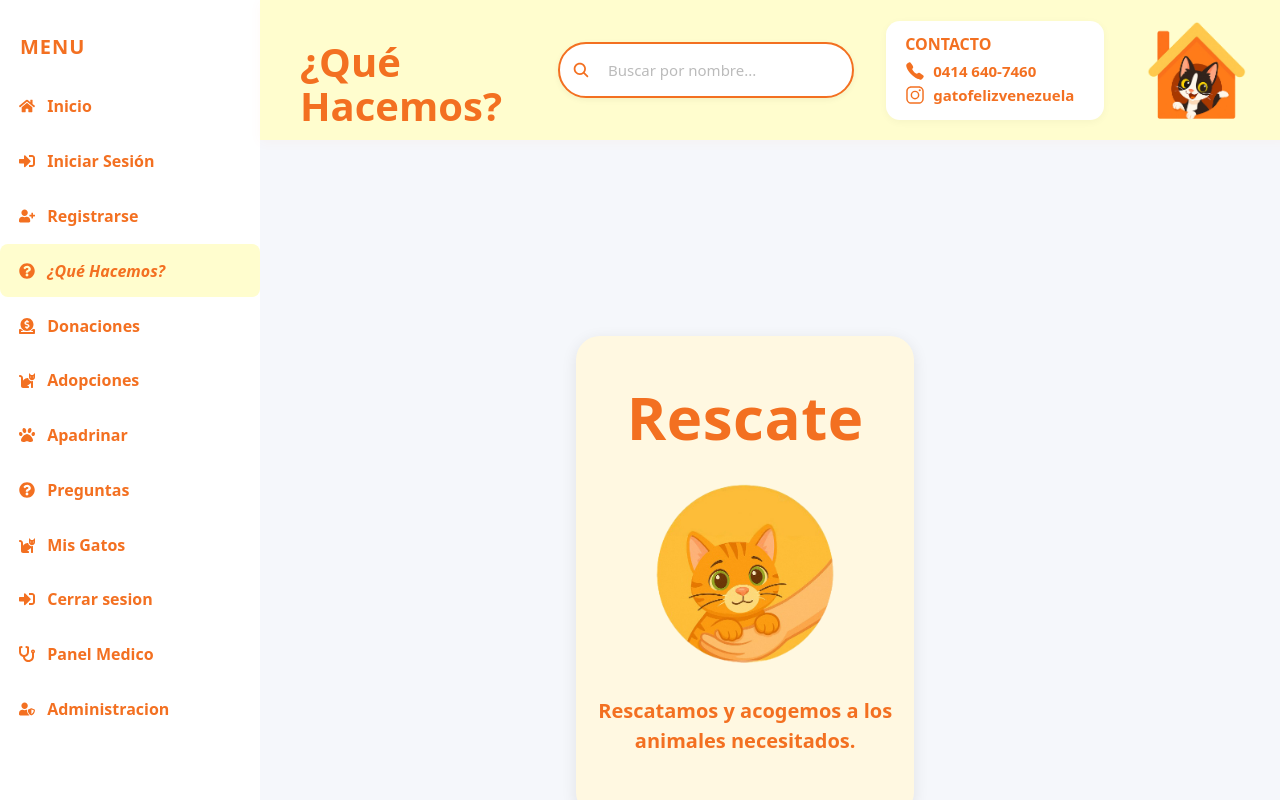
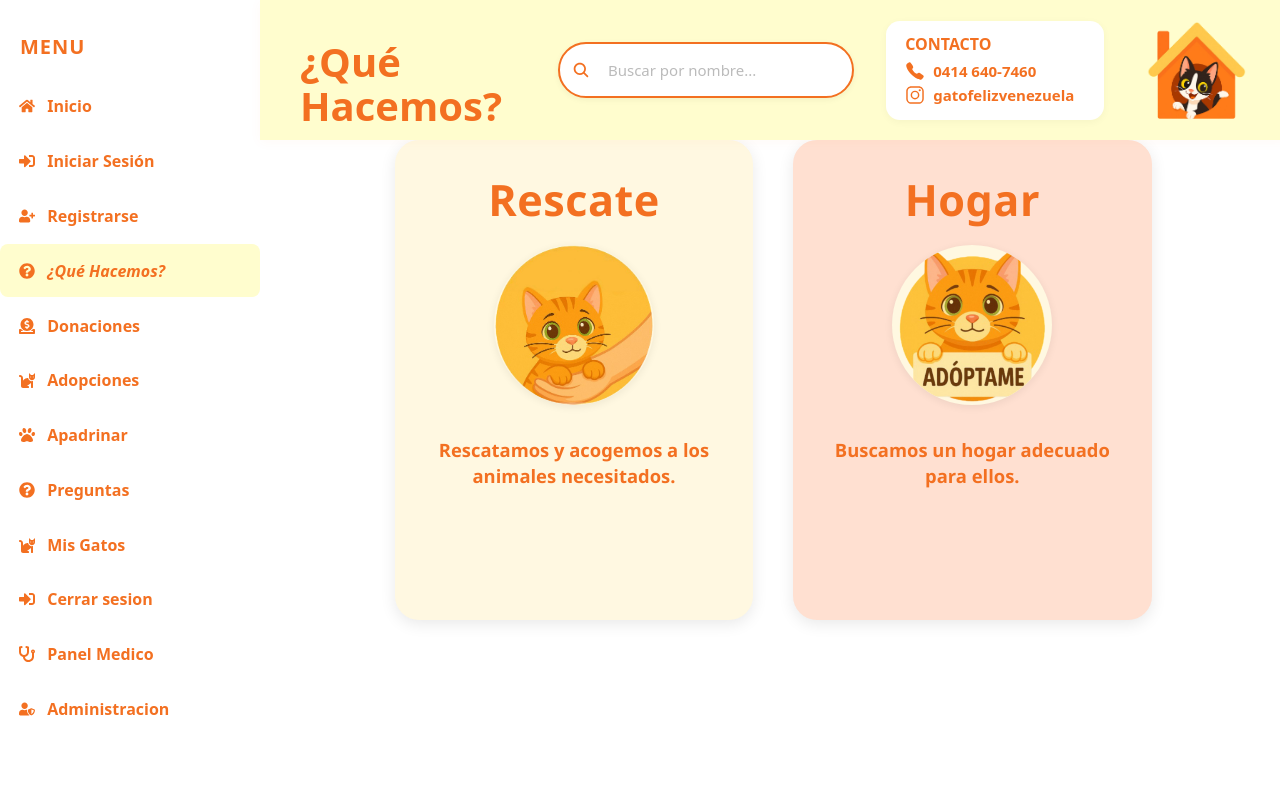
Before and after one commit to idiarj/frontend-GatoFeliz, a React (Vite) app: page /aboutUs in a window 1280 px wide. Built offline with nearby package versions, Linux system fonts and the light colour scheme; no server answers.

Commit message:
arreglado background raro

```diff
--- a/index.html
+++ b/index.html
@@ -4,7 +4,7 @@
     <meta charset="UTF-8" />
     <link rel="icon" type="image/png" href="/src/assets/images/logoicono.png" />
     <meta name="viewport" content="width=device-width, initial-scale=1.0" />
-    <title>GatoFelizVenezuela</title>
+    <title>Gato Feliz Venezuela</title>
   </head>
   <body>
     <div id="root"></div>
--- /dev/null
+++ b/src/api/Cats.js
@@ -0,0 +1,18 @@
+import { fetchInstance } from "../utils/Fetch";
+import { delay } from "../utils/delay";
+export const fetchCats = async () => {
+    await delay(100000);
+  const response = await fetchInstance.get({
+    endpoint: "/animal?adoptable=true",
+    headers: { "Content-Type": "application/json" },
+  });
+  const data = await response.json();
+  return data.data;
+};
+
+// Loader: devuelve un objeto con promesas
+export const fetchCatsLoader = () => {
+  return {
+    cats: fetchCats(), // es una promesa, React Router lo entiende
+  };
+};
--- a/src/layouts/appLayout/AppLayout.css
+++ b/src/layouts/appLayout/AppLayout.css
@@ -41,8 +41,8 @@ body {
 /* Área donde va el contenido de la ruta actual (Outlet) */
 .app-main {
   grid-area: main;
-  overflow: auto;                     /* scroll del contenido */
-  padding: 16px;                      /* espaciado consistente */
+  overflow: auto;
+  /* padding: 16px;                      espaciado consistente */
   min-width: 0;                       /* ¡clave! evita overflow horizontal */
   min-height: 0;                 /* ¡clave! permite que el overflow funcione */
 }
--- a/src/routes.jsx
+++ b/src/routes.jsx
@@ -1,5 +1,6 @@
 import { createBrowserRouter, Navigate } from "react-router-dom";
 import { fetchInstance } from "./utils/Fetch.js";
+import { fetchCatsLoader } from "./api/Cats.js";
 import Login from './views/auth/login/login.jsx';
 import Register from './views/auth/register/register.jsx';
 import RecoverPassword from './views/auth/recoverPassword/recoverPassword.jsx';
@@ -65,14 +66,7 @@ export const router = createBrowserRouter([
     {
         path: '/adoption',
         element: <Adoptions/>,
-        loader: async () => {
-            //await new Promise(resolve => setTimeout(resolve, 2000)); // Simula retraso de 1 segundo
-            const response = await fetchInstance.get({ endpoint: '/animal?adoptable=true',  headers: { 'Content-Type': 'application/json' } });
-            const {data} = await response.json();
-            console.table(data);
-            return data;
-        },
-        hydrateFallbackElement: <Loading subtitle={'Cargando gatos...'}/>
+        loader: fetchCatsLoader
     },
     {
         path: '/apadrinar',
--- /dev/null
+++ b/src/utils/delay.js
@@ -0,0 +1 @@
+export const delay = (ms) => new Promise((res) => setTimeout(res, ms));
--- a/src/views/user/aboutUs/aboutUs.css
+++ b/src/views/user/aboutUs/aboutUs.css
@@ -1,67 +1,124 @@
+/* Variables de color y tipografía */
+:root {
+  --primary: #F37021;
+  --bg-light: #fff8e1;
+  --bg-lighter: #ffe0d1;
+  --shadow: 0 4px 16px rgba(0, 0, 0, 0.09);
+  --shadow-hover: 0 12px 40px rgba(243,112,33,0.18), 0 12px 40px rgba(0,0,0,0.18);
+  --card-radius: 24px;
+  --font-main: 'Segoe UI', 'Roboto', Arial, sans-serif;
+}
 /* Estilos para aboutUs.jsx */
 
 /* Fondo principal */
 .aboutus-bg {
   background: #fff;
   min-height: 100vh;
+  display: flex;
+  align-items: center;
+  justify-content: center;
+  font-family: var(--font-main);
+  padding: 0 2vw;
 }
 
 /* Contenedor de las tarjetas */
 .aboutus-cards {
-  margin-top: 180px;
   display: flex;
   flex-direction: row;
-  justify-content: flex-start;
+  justify-content: center;
+  align-items: center;
   gap: 40px;
   flex-wrap: wrap;
-  margin-left: 300px;
+  width: 100%;
+  max-width: 1200px;
+  margin: 0 auto;
 }
 
 /* Tarjeta individual */
+
 .aboutus-card {
-  border-radius: 24px;
-  width: 300px;
+  border-radius: var(--card-radius);
+  width: 320px;
+  max-width: 95vw;
+  min-width: 260px;
   min-height: 420px;
   display: flex;
-  box-shadow: 0 4px 16px rgba(0, 0, 0, 0.09);
-  transition: box-shadow 0.2s ease;
+  box-shadow: var(--shadow);
+  transition: box-shadow 0.25s, transform 0.22s cubic-bezier(.4,1.3,.6,1);
   flex-direction: column;
   align-items: center;
   padding: 2.2rem 1.2rem 1.5rem 1.2rem;
-  margin-bottom: 24px;
-
+  margin-bottom: 150px;
+  background: #fff;
+  cursor: pointer;
+  outline: none;
 }
 
-.aboutus-card:hover {
-  box-shadow: 0 12px 40px rgba(243,112,33,0.18), 0 12px 40px rgba(0,0,0,0.18);
+.aboutus-card:hover, .aboutus-card:focus {
+  box-shadow: var(--shadow-hover);
+  transform: translateY(-8px) scale(1.03);
 }
 
 /* Título de la tarjeta */
 .aboutus-title {
-  font-weight: bold;
-  font-size: 60px;
+  font-weight: 800;
+  font-size: 2.7rem;
   margin-bottom: 22px;
   letter-spacing: 0.5px;
+  color: var(--primary);
+  text-align: center;
+  line-height: 1.1;
 }
 
 /* Imagen de la tarjeta */
 .aboutus-img {
-  width: 180px;
-  height: 180px;
+  width: 160px;
+  height: 160px;
   object-fit: contain;
   margin-bottom: 18px;
   transition: transform 0.25s cubic-bezier(.4,1.3,.6,1);
-  cursor: pointer;
+  border-radius: 50%;
+  background: var(--bg-light);
+  box-shadow: 0 2px 8px rgba(0,0,0,0.07);
 }
-.aboutus-img:hover {
-  transform: scale(1.18);
+.aboutus-card:hover .aboutus-img,
+.aboutus-card:focus .aboutus-img {
+  transform: scale(1.12);
 }
 
 /* Texto de la tarjeta */
 .aboutus-text {
-  color: #F37021;
+  color: var(--primary);
   font-weight: 600;
-  font-size: 20px;
+  font-size: 1.15rem;
   text-align: center;
   margin-top: 14px;
+  line-height: 1.4;
 }
+
+/* Responsividad */
+@media (max-width: 900px) {
+  .aboutus-cards {
+    flex-direction: column;
+    align-items: center;
+    gap: 28px;
+  }
+  .aboutus-card {
+    width: 95vw;
+    max-width: 400px;
+    min-width: 0;
+  }
+}
+
+@media (max-width: 600px) {
+  .aboutus-title {
+    font-size: 2rem;
+  }
+  .aboutus-img {
+    width: 120px;
+    height: 120px;
+  }
+  .aboutus-card {
+    padding: 1.2rem 0.5rem 1rem 0.5rem;
+  }
+}
--- a/src/views/user/aboutUs/aboutUs.jsx
+++ b/src/views/user/aboutUs/aboutUs.jsx
@@ -31,12 +31,10 @@ const cardData = [
 
 export default function AboutUs() {
   return (
-    // <div className="aboutus-bg">
-    //   {/* <Head title="¿Qué hacemos?" />
-    //   <Menu /> */}
-
-    // </div>
-          <div className="aboutus-cards">
+    <div className="aboutus-bg">
+      {/* <Head title="¿Qué hacemos?" />
+      <Menu /> */}
+      <div className="aboutus-cards">
         {cardData.map((card, idx) => (
           <div
             key={idx}
@@ -53,5 +51,7 @@ export default function AboutUs() {
           </div>
         ))}
       </div>
+    </div>
+
   );
 }
--- a/src/views/user/adoption/adoption.jsx
+++ b/src/views/user/adoption/adoption.jsx
@@ -1,81 +1,32 @@
-import React, { useState, useEffect } from "react";
-import { fetchInstance } from "../../../utils/Fetch";
-import { useLoaderData } from "react-router-dom";
+import React, { Suspense } from "react";
+import { useLoaderData, Await } from "react-router-dom";
 import { useUser } from "../../../hooks/useUser.jsx";
+import Loading from "../loading/Loading.jsx";
 import AdoptionCard from "../../../components/adoptionCard/adoptionCard";
 import AddAdoptionCard from "../../../components/addAdoptionCard/addAdoptionCard.jsx";
-import Head from '../../../components/head/head.jsx';
-import Menu from "../../../components/menu/menu.jsx";
-
 import "./adoption.css";
 
+const Adoptions = () => {
+  const { user } = useUser();
+  const testing = import.meta.env.VITE_TESTING === "true";
 
-const Adoptions = () => {
-  const [cats, setCats] = useState([]);
-  const { user } = useUser();
-  const testing = import.meta.env.VITE_TESTING === 'true';
-  //const [search, setSearch] = useState("");
+  // 👇 Aquí cats es una PROMESA
+  const { cats } = useLoaderData();
 
-  const data = useLoaderData();
-  useEffect(() => {
-    setCats(data);
-  }, [data]);
-
-  // Filtrar gatos por nombre
-  // const filteredCats = cats.filter(cat =>
-  //   cat.name.toLowerCase().includes(search.toLowerCase())
-  // );
-
-    const onDelete = async (id) => {
-      try {
-        await fetchInstance.delete({
-          endpoint: `/animal/${id}`
-        });
-        setCats((prevCats) => prevCats.filter((cat) => cat.id_animal !== id));
-      } catch (error) {
-        console.error("Error deleting cat:", error);
-      }
-    };
-
-    const onSubmit = async (data) => {
-    try {
-      const response = await fetchInstance.postMultipart({
-        endpoint: "/animal",
-        body: data,
-      });
-      console.log("Response:", response.data);
-      const catData = await response.json();
-      setCats((prevCats) => {
-        console.log("Previous cats:", prevCats);
-        console.log("New cat data:", catData);
-        return [...prevCats, catData.data];
-      });
-
-      return catData;
-    } catch (error) {
-      console.error("Error submitting form:", error);
-      throw error;
-    }
-  }
+  const onDelete = async (id) => { /* ... */ };
+  const onSubmit = async (data) => { /* ... */ };
 
   return (
-    // <div className="adoption-container">
-    //   {/* <Head title="Adopciones" showSearch={true} onSearch={() => {}} />
-    //   <Menu /> */}
-
-    // </div>
-
     <div className="adoption-content">
+      <Suspense fallback={<Loading subtitle={"Cargando gatos…"} compact/>}>
+        <Await resolve={cats} errorElement={<p>Error cargando gatos</p>}>
+          {(list) => (
+            <>
               <div className="adoption-info">
-          La manera de adoptar es enviando una solicitud o visitando directamente la fundación.<br />
-          Escríbenos antes de venir para coordinar tu visita y poder atenderte de la mejor manera posible.
+                La manera de adoptar es enviando una solicitud...
               </div>
               <div className="adoption-cards">
-          {/* {filteredCats.map((cat) => (
-            <AdoptionCard key={cat.id} {...cat} onRequest={() => alert(`Solicitud enviada para ${cat.name}`)} />
-          ))} */}
-          {cats && (
-            cats.map((cat)=>(
+                {list.map((cat) => (
                   <AdoptionCard
                     key={cat.id_animal}
                     name={cat.nom_animal}
@@ -85,14 +36,16 @@ const Adoptions = () => {
                     onRequest={() => alert(`Solicitud enviada para ${cat.nom_animal}`)}
                     onDelete={() => onDelete(cat.id_animal)}
                   />
-            ))
+                ))}
+                {(testing ||
+                  (user && (user.id_perfil === 1 || user.id_perfil === 2))) && (
+                  <AddAdoptionCard onSubmit={onSubmit} uploading={false} />
                 )}
-          {
-            (testing || (user && (user.id_perfil === 1 || user.id_perfil === 2))) && (
-              <AddAdoptionCard onSubmit={onSubmit} uploading={false} />
-            )
-          }
               </div>
+            </>
+          )}
+        </Await>
+      </Suspense>
     </div>
   );
 };
--- a/src/views/user/loading/Loading.css
+++ b/src/views/user/loading/Loading.css
@@ -108,8 +108,14 @@
 }
 
 /* Compact variant if you ever need it */
-.loading-root.compact{
-  position:static;
-  background:transparent;
-  padding:8px;
+.loading-root.compact {
+  position: relative;     /* no static */
+  background: transparent;
+  padding: 8px;
+
+  /* centrado en su caja padre */
+  display: flex;
+  justify-content: center;
+  align-items: center;
+  min-height: 200px; /* o el alto que quieras ocupar */
 }
```
Lines whose indentation alone changed are shown as unchanged.
